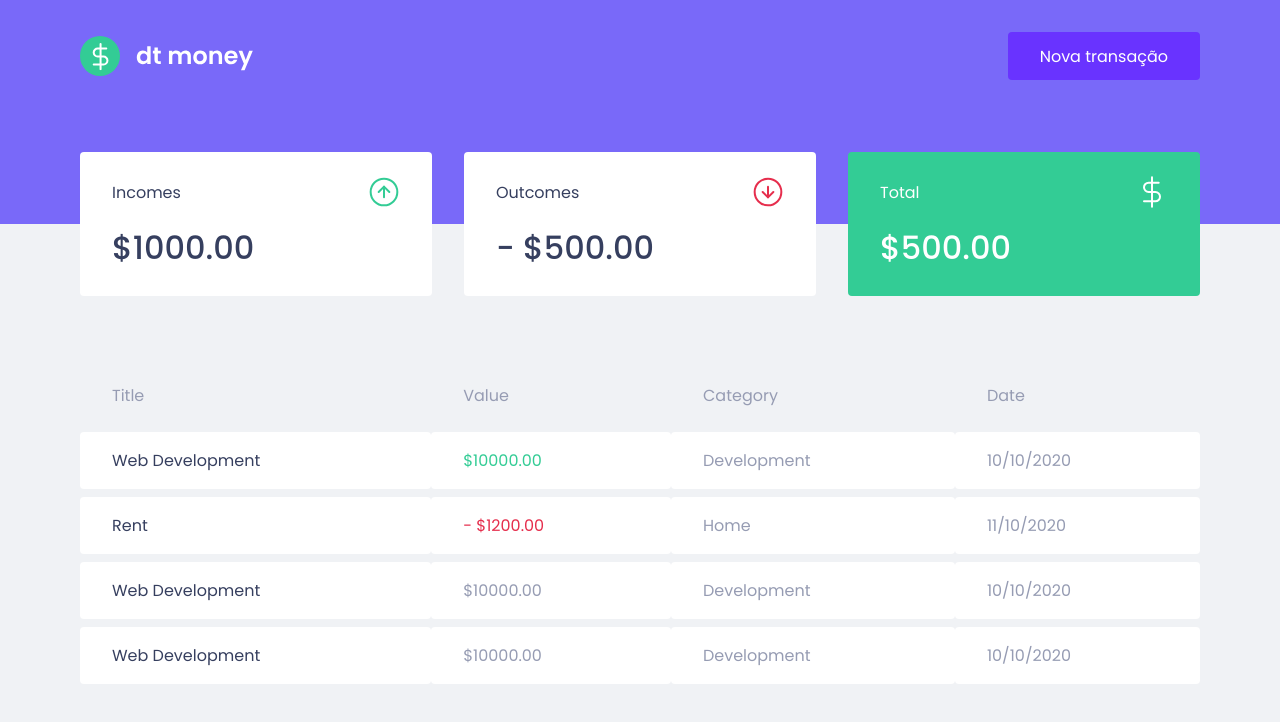
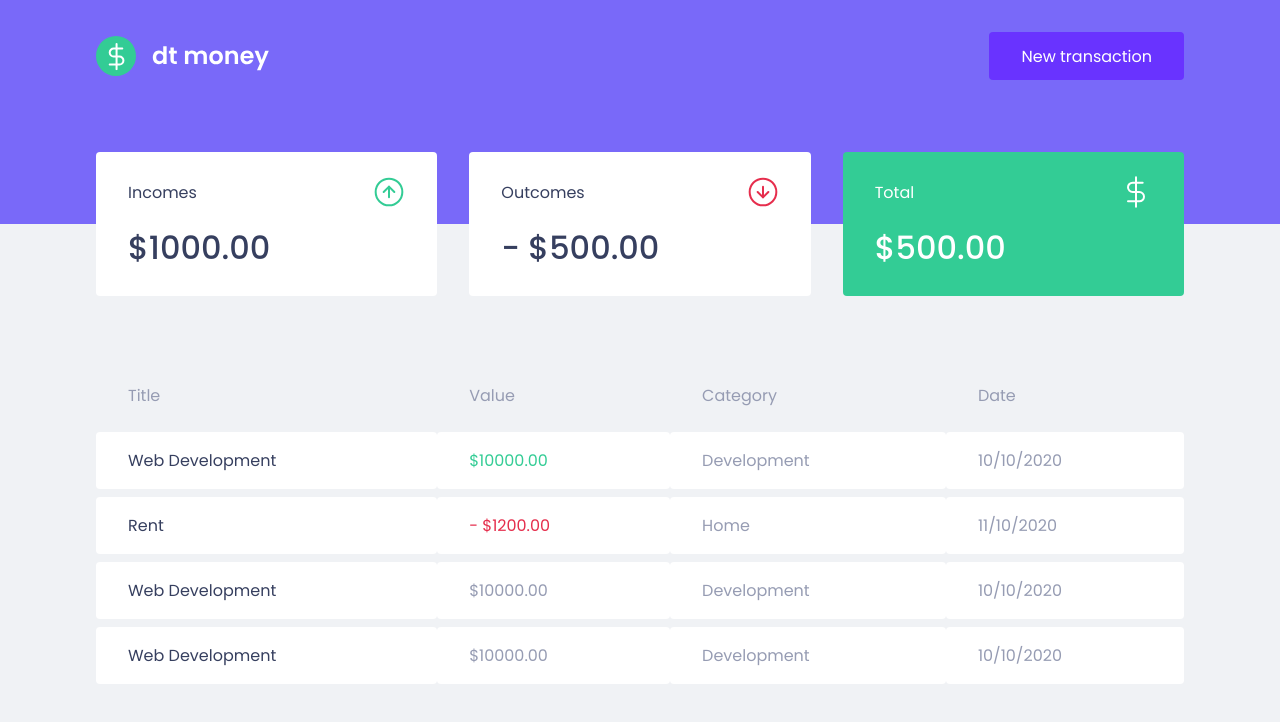
Before and after one commit to rafaelcostat/refamoney, a React (Create React App) app: page / in a window 1280 px wide. Shown: the top 722 px of the page. Built offline with nearby package versions, Linux system fonts and the light colour scheme; no server answers; what miragejs would draw is missing.

Commit message:
transaction model

```diff
--- a/package.json
+++ b/package.json
@@ -5,8 +5,10 @@
   "dependencies": {
     "axios": "^0.21.1",
     "miragejs": "^0.1.41",
+    "polished": "^4.1.2",
     "react": "^17.0.2",
     "react-dom": "^17.0.2",
+    "react-modal": "^3.13.1",
     "react-scripts": "4.0.3",
     "styled-components": "^5.2.3",
     "web-vitals": "^1.0.1"
@@ -19,6 +21,7 @@
     "@types/node": "^12.0.0",
     "@types/react": "^17.0.0",
     "@types/react-dom": "^17.0.0",
+    "@types/react-modal": "^3.12.0",
     "@types/styled-components": "^5.1.9",
     "@typescript-eslint/eslint-plugin": "^4.22.0",
     "@typescript-eslint/parser": "^4.22.0",
--- a/src/App.tsx
+++ b/src/App.tsx
@@ -1,12 +1,32 @@
+import { useState } from 'react';
+import Modal from 'react-modal';
 import { Dashboard } from './components/Dashboard';
 import { Header } from './components/Header';
+import { TransactionModal } from './components/TransactionModal';
 import { GlobalStyle } from './styles/global';
 
+Modal.setAppElement('#root');
+
 export function App() {
+  const [isTransactionModalOpen, setTransactionModalOpen] = useState(false);
+
+  const handleOpenTransactionModal = () => {
+    setTransactionModalOpen(true);
+  };
+
+  const handleCloseTransactionModal = () => {
+    setTransactionModalOpen(false);
+  };
+
   return (
     <>
-      <Header />
+      <Header onOpenNewTransactionModal={handleOpenTransactionModal} />
       <Dashboard />
+
+      <TransactionModal
+        isOpen={isTransactionModalOpen}
+        onRequestClose={handleCloseTransactionModal}
+      />
       <GlobalStyle />
     </>
   );
--- a/src/components/Header/index.tsx
+++ b/src/components/Header/index.tsx
@@ -1,12 +1,18 @@
 import logoImg from '../../assets/logo.svg';
 import { Container, Content } from './styles';
 
-export function Header() {
+interface HeaderProps {
+  onOpenNewTransactionModal: () => void;
+}
+
+export function Header({ onOpenNewTransactionModal }: HeaderProps) {
   return (
     <Container>
       <Content>
         <img src={logoImg} alt="refa money" />
-        <button type="button">Nova transação</button>
+        <button type="button" onClick={onOpenNewTransactionModal}>
+          New transaction
+        </button>
       </Content>
     </Container>
   );
--- /dev/null
+++ b/src/components/TransactionModal/index.tsx
@@ -0,0 +1,55 @@
+import Modal from 'react-modal';
+import closeImg from '../../assets/close.svg';
+import incomeImg from '../../assets/income.svg';
+import outcomeImg from '../../assets/outcome.svg';
+
+import { Container, TransactionTypeContainer } from './styles';
+
+interface TransactionModalProps {
+  isOpen: boolean;
+  onRequestClose: () => void;
+}
+
+export function TransactionModal({
+  isOpen,
+  onRequestClose,
+}: TransactionModalProps) {
+  return (
+    <Modal
+      isOpen={isOpen}
+      onRequestClose={onRequestClose}
+      overlayClassName="react-modal-overlay"
+      className="react-modal-content"
+    >
+      <button
+        type="button"
+        onClick={onRequestClose}
+        className="react-modal-close"
+      >
+        <img src={closeImg} alt="Close modal" />
+      </button>
+      <Container>
+        <h2>Cadastrar transaçãp</h2>
+        <input type="text" placeholder="Title" />
+
+        <input type="number" placeholder="Value" />
+
+        <TransactionTypeContainer>
+          <button type="button">
+            <img src={incomeImg} alt="Income" />
+            <span>Income</span>
+          </button>
+
+          <button type="button">
+            <img src={outcomeImg} alt="Income" />
+            <span>Outcome</span>
+          </button>
+        </TransactionTypeContainer>
+
+        <input type="text" placeholder="Category" />
+
+        <button type="submit">Register</button>
+      </Container>
+    </Modal>
+  );
+}
--- /dev/null
+++ b/src/components/TransactionModal/styles.ts
@@ -0,0 +1,83 @@
+import styled from 'styled-components';
+import { darken } from 'polished';
+
+export const Container = styled.form`
+  h2 {
+    color: var(--text-title);
+    font-size: 1.5rem;
+    margin-bottom: 2rem;
+  }
+
+  input {
+    width: 100%;
+    padding: 0 1.5rem;
+    height: 4rem;
+    border-radius: 0.25rem;
+
+    border: 1px solid #d7d7d7;
+    background: #e7e9ee;
+    font-weight: 400;
+    font-size: 1rem;
+
+    &::placeholder {
+      color: var(--text-body);
+    }
+
+    & + input {
+      margin-top: 1rem;
+    }
+  }
+
+  button[type='submit'] {
+    width: 100%;
+    padding: 0 1.5rem;
+    height: 4rem;
+    background: var(--green);
+    color: #fff;
+    border-radius: 0.25rem;
+    border: 0;
+    font-size: 1rem;
+    font-weight: 600px;
+    margin-top: 1.5rem;
+    transition: filter 0.2s;
+
+    &:hover {
+      filter: brightness(0.9);
+    }
+  }
+`;
+
+export const TransactionTypeContainer = styled.div`
+  margin: 1rem 0;
+  display: grid;
+  grid-template-columns: 1fr 1fr;
+  gap: 0.5rem;
+
+  button {
+    height: 4rem;
+    border: 1px solid #d7d7d7;
+    border-radius: 0.25rem;
+    background: transparent;
+    display: flex;
+    align-items: center;
+    justify-content: center;
+
+    transition: border-color 0.2s;
+
+    &:hover {
+      border-color: ${darken(0.1, '#d7d7d7')};
+    }
+
+    img {
+      width: 20px;
+      height: 20px;
+    }
+
+    span {
+      display: inline-block;
+      margin-left: 1rem;
+      font-size: 1rem;
+      color: var(--text-title);
+    }
+  }
+`;
--- a/src/styles/global.ts
+++ b/src/styles/global.ts
@@ -18,7 +18,7 @@
   * {
     margin: 0;
     padding: 0;
-    box-sizing: 0;
+    box-sizing: border-box;
   }
 
   html {
@@ -54,4 +54,40 @@
     opacity: 0.6;
     cursor: not-allowed;
   }
+
+  .react-modal-overlay {
+    background-color: rgba(0, 0, 0, 0.5);
+
+    position: fixed;
+    top: 0;
+    bottom: 0;
+    right: 0;
+    left: 0;
+
+    display: flex;
+    align-items: center;
+    justify-content: center;
+
+  }
+  .react-modal-content {
+    background-color: var(--background);
+    width: 100%;
+    max-width: 576px;
+    padding: 3rem;
+    position: relative;
+    border-radius: 0.25rem;
+  }
+
+  .react-modal-close {
+    position: absolute;
+    right: 1.5rem;
+    top: 1.5rem;
+    border: 0;
+    background: transparent;
+    transition: filter 0.2;
+
+    &:hover {
+      filter: brightness(0.8);
+    }
+  }
 `;
```
Also changed, not shown: .eslintrc.json, 1 other file (tests, documents, lock files or other folders).
